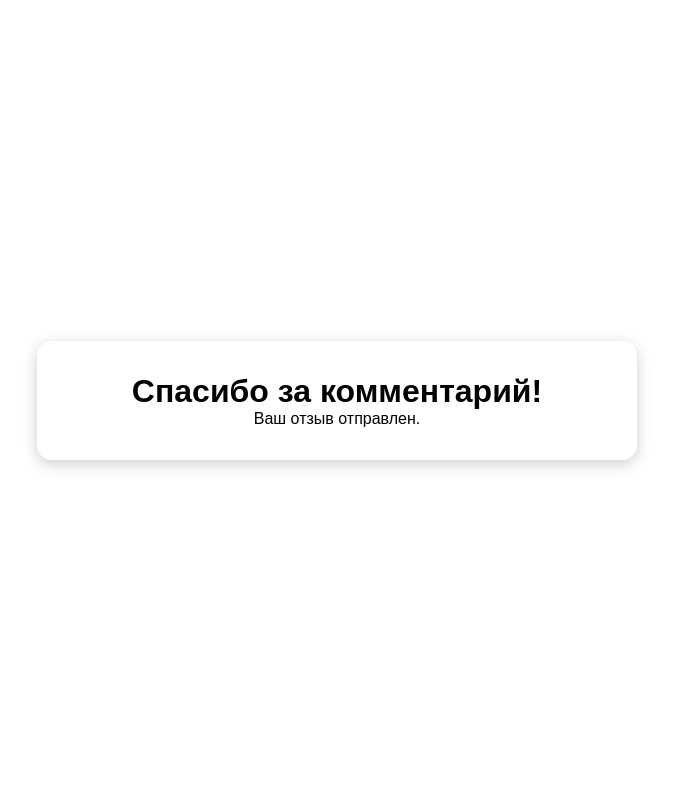
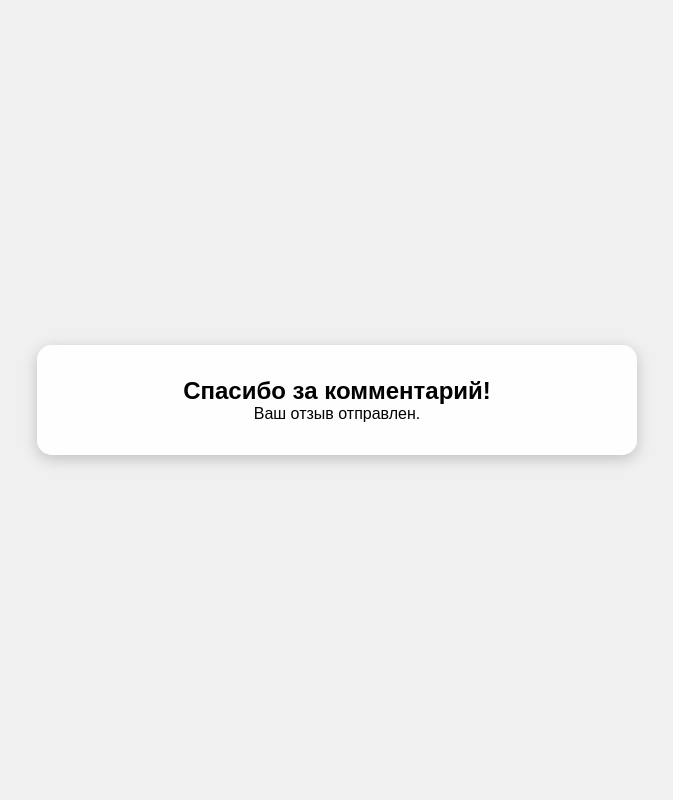
Before and after one commit to Lavochka123/svety1111, a Flask app: template template/thanks_comment.html in a window 1280 px wide. Shown: the whole page, without its empty margins (303-976 px from the left). Run offline with Flask 3, Linux system fonts and the light colour scheme; the template is opened without the code that fills it, so the values that code supplies are empty.

Commit message:
Update thanks_comment.html

```diff
--- a/template/thanks_comment.html
+++ b/template/thanks_comment.html
@@ -5,9 +5,9 @@
   <title>Спасибо за комментарий</title>
   <link rel="stylesheet" href="/static/css/style.css">
 </head>
-<body class="design_minimal">
+<body>
   <div class="container">
-    <h1>Спасибо за комментарий!</h1>
+    <h2>Спасибо за комментарий!</h2>
     <p>Ваш отзыв отправлен.</p>
   </div>
 </body>
```
